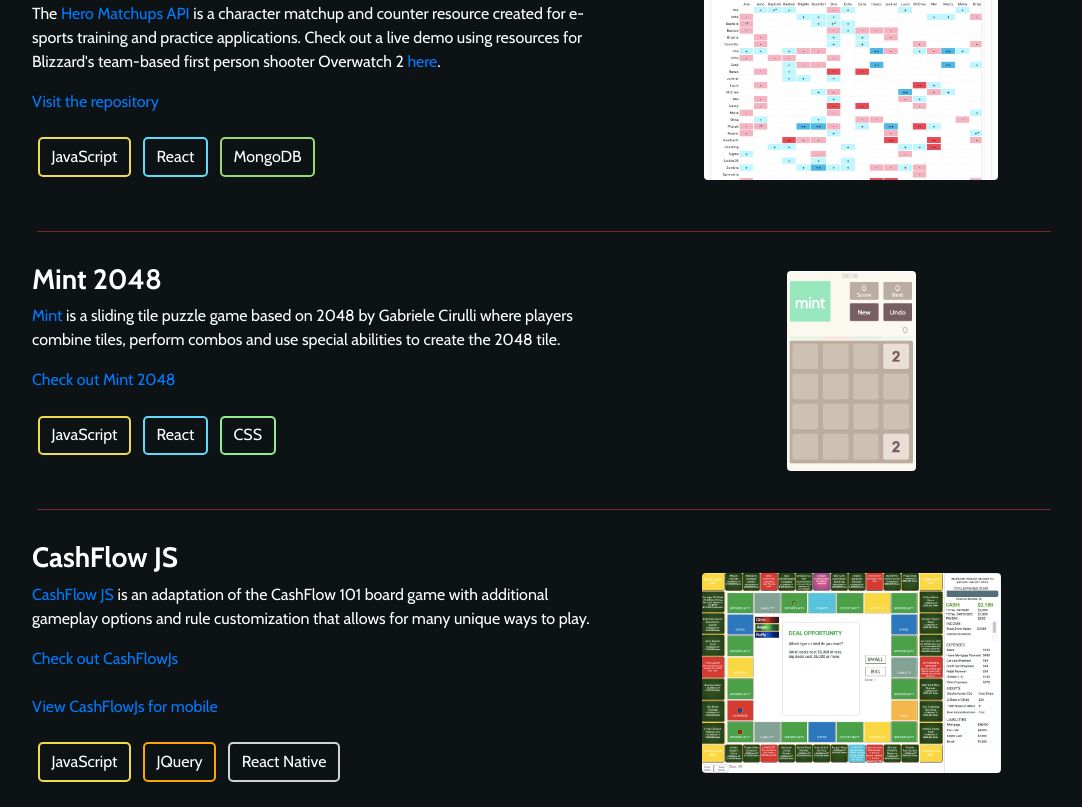
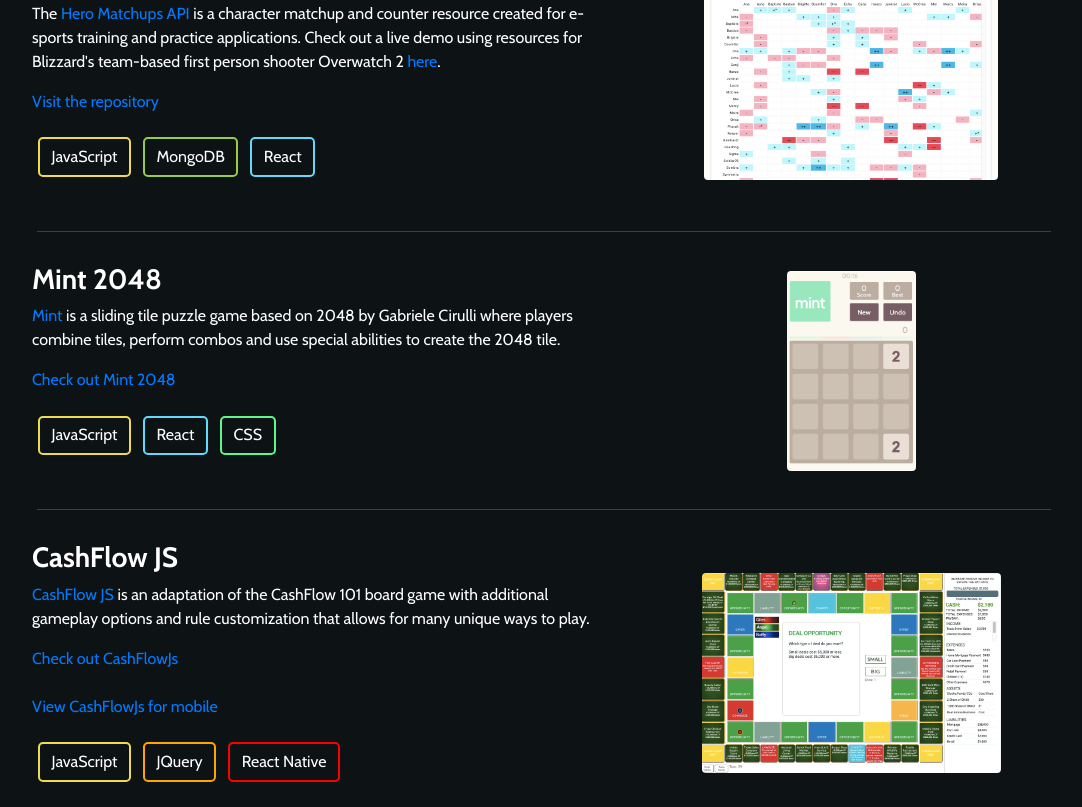
Before and after one commit to Sleighs/Portfolio, a React (Create React App) app: page / in a window 1280 px wide. Shown: the part 1933-2740 px from the top of the page, without its empty margins (96-1178 px from the left). Built offline with nearby package versions, Linux system fonts and the light colour scheme; no server answers; what google-maps-react would draw is missing.

Commit message:
Project tag style

```diff
--- a/src/Components/Projects/index.js
+++ b/src/Components/Projects/index.js
@@ -46,7 +46,6 @@
                             <Tag name={'JavaScript'}/>
                             <Tag name={'Chrome Extension'}/>
                             <Tag name={'React'}/>
-                            <Tag name={'CSS'}/>
                         </div>
                     <p>
                     <a target="_blank" href="https://github.com/sleighs/chat-plus" rel="noreferrer">Find out more</a>
@@ -98,8 +97,8 @@
                     <p><a target="_blank" href="https://github.com/Sleighs/hero-matchups-api/" rel="noreferrer">Visit the repository</a></p>
                     <div className="tag-row">
                         <Tag name={'JavaScript'}/>
+                        <Tag name={'MongoDB'}/>
                         <Tag name={'React'}/>
-                        <Tag name={'MongoDB'}/>
                     </div>
                 </div>
                 <div className="col-md-5 project-pic-content">
--- a/src/Components/Tag/index.js
+++ b/src/Components/Tag/index.js
@@ -4,43 +4,6 @@
   const {
     name
   } = props
-
-  const [borderColor, setBorderColor] = useState('lightgray')
-
-  const getBorderColor = (n) => {
-
-    switch (n) {
-      case 'React':
-        setBorderColor('#61dafb')
-        return
-      case 'JavaScript':
-        setBorderColor('#f0db4f')
-        return
-      case 'React Native':
-        setBorderColor('#red')
-        return
-      case 'CSS':
-        setBorderColor('lightgreen')
-        return
-      case 'JQuery':
-        setBorderColor('orange')
-        return
-      case 'Redux':
-        setBorderColor('#CE65B0 ')
-        return
-      case 'MongoDB':
-        setBorderColor('rgb(154, 217, 111)')
-        return
-
-      default:
-        setBorderColor('gray')
-        return
-    }
-  }
-
-  useEffect(() => {
-    getBorderColor(name)
-  }, [])
 
   return (
     <div className='tag-container'
@@ -49,9 +12,18 @@
         borderRadius: '5px',
         margin: '1%',
         padding: '1% 2%',
-        border: `solid 2pt ${borderColor}`,
+        border: `solid 2pt ${
+          name === 'React' ? '#61dafb' :
+          name === 'JavaScript' ? '#f0db4f' :
+          name === 'React Native' ? 'red' :
+          name === 'CSS' ? '#5FF78D' :
+          name === 'JQuery' ? 'orange' :
+          name === 'Redux' ? '#CE65B0 ' :
+          name === 'MongoDB' ? '#99CC46' :
+          'rgb( 153, 185, 190)'
+        }`,
       }}>
-      <div style={{ }}>
+      <div>
         {name}
       </div>
     </div>
```
Also changed, not shown: 34 other files (tests, documents, lock files or other folders).
